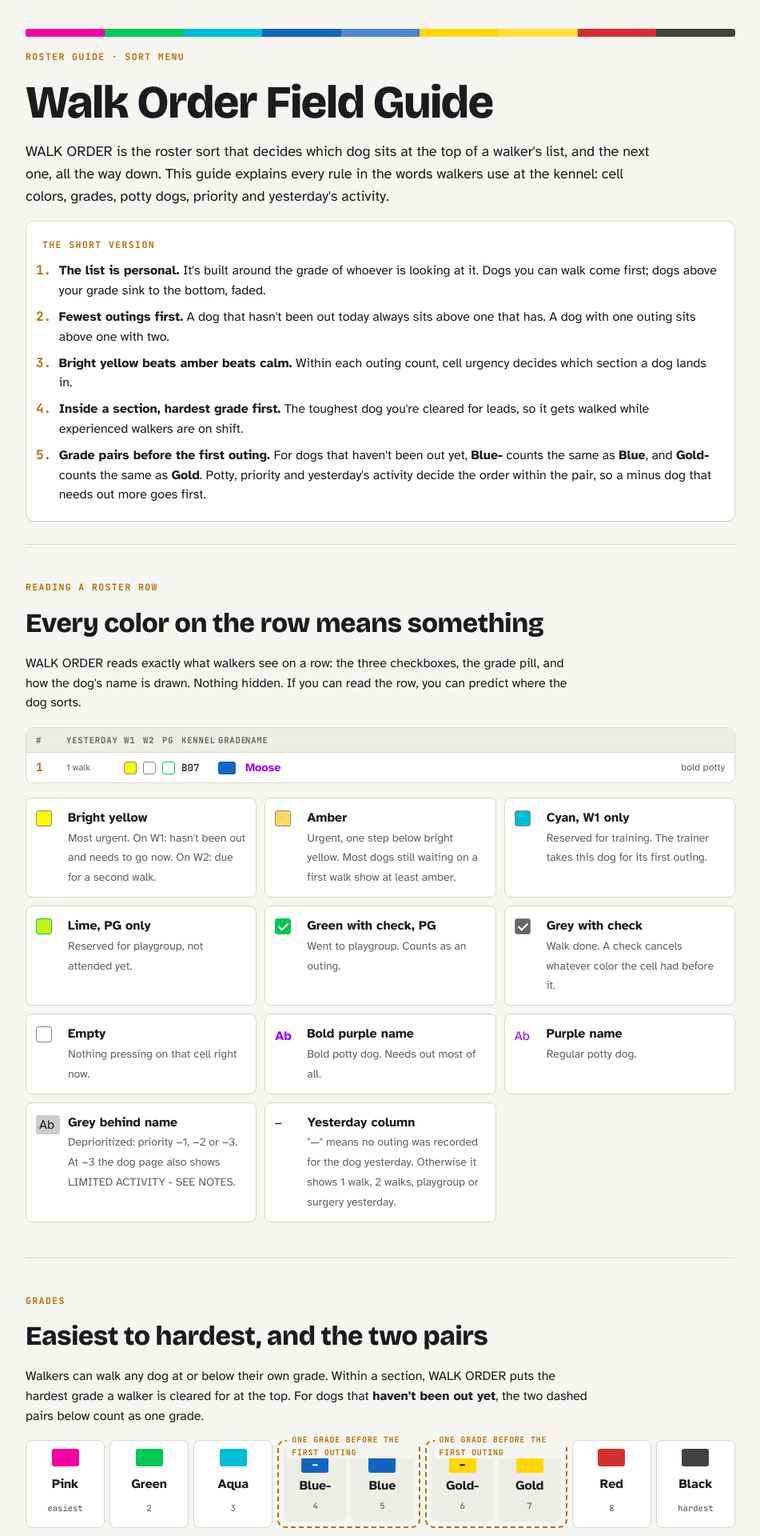
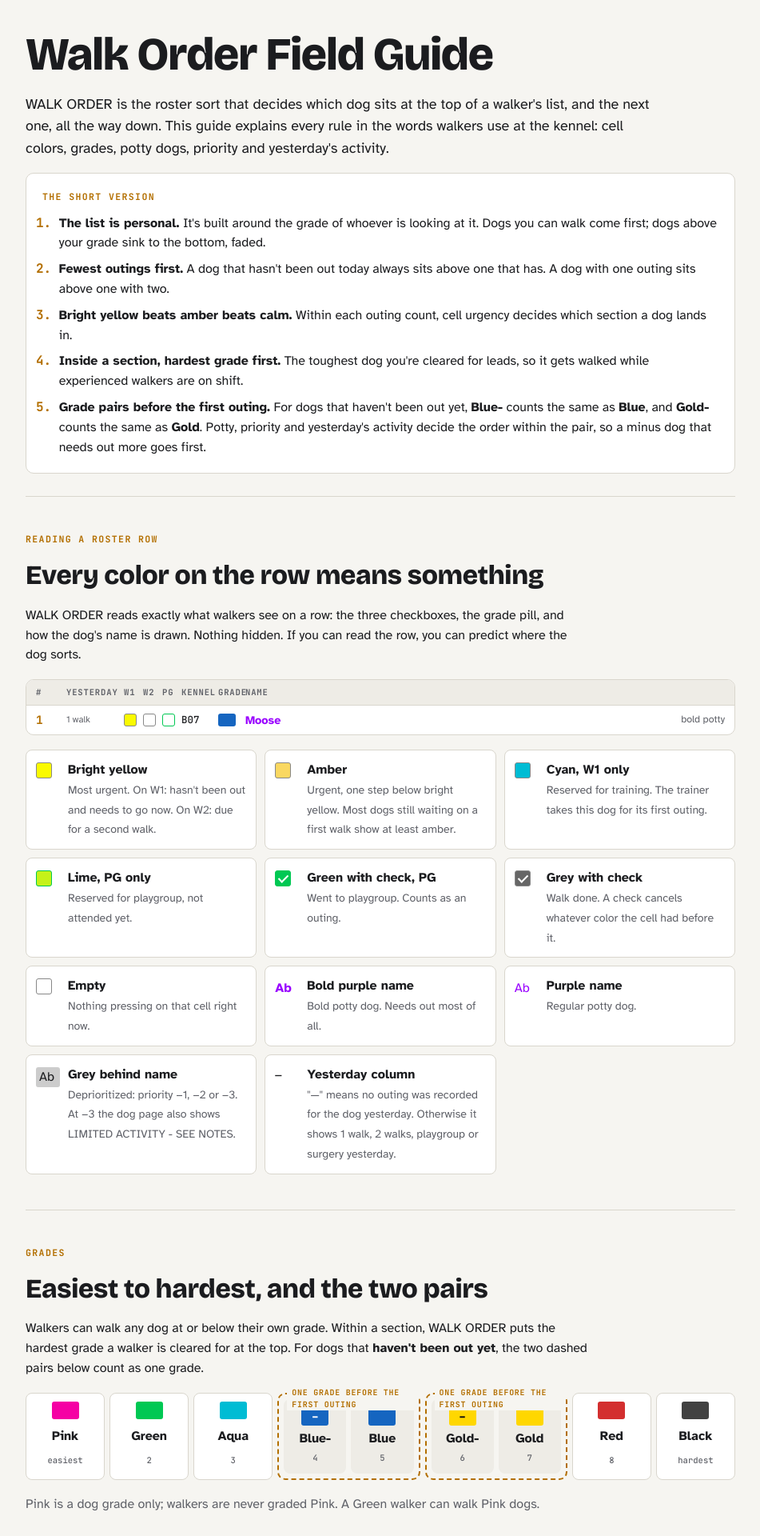
Before and after one commit to kirbsauce/dog-walker-assistant-docs, a Jekyll site: the page walk_order.html, which Jekyll copies as it is, in a window 1280 px wide. Shown: the top 1920 px of the page at 80% size, without its empty margins (164-1115 px from the left). Built offline with Jekyll 4.4.1, drawn with Linux system fonts in a browser that asks for light colours.

Commit message:
Remove eyebrow line and color stripe from Walk Order guide header
Co-Authored-By: Claude Opus 5.5 <noreply@anthropic.com>
Claude-Session: https://claude.ai/code/session_01PZiBvi2USgEXnb1ynrzMrj

```diff
--- a/walk_order.html
+++ b/walk_order.html
@@ -80,8 +80,6 @@ section.block { padding-block: 44px; border-top: 1px solid var(--line); display:
 
 /* ---------- header ---------- */
 header.top { padding-block: 36px 28px; display: grid; gap: 16px; }
-.stripe { display: flex; height: 10px; border-radius: 3px; overflow: hidden; }
-.stripe span { flex: 1; }
 .lede { font-size: 1.12rem; }
 .tagrow { display: flex; flex-wrap: wrap; gap: 8px; }
 .tag {
@@ -313,13 +311,6 @@ img { max-width: 100%; }
 <div class="wrap">
 
 <header class="top">
-  <div class="stripe" aria-hidden="true">
-    <span style="background:#f501a4"></span><span style="background:#00c853"></span><span style="background:#00bcd4"></span>
-    <span style="background:#1565c0"></span><span style="background:#1565c0;opacity:.75"></span>
-    <span style="background:#ffd700"></span><span style="background:#ffd700;opacity:.75"></span>
-    <span style="background:#d32f2f"></span><span style="background:#424242"></span>
-  </div>
-  <div class="eyebrow">Roster guide · Sort menu</div>
   <h1>Walk Order Field Guide</h1>
   <p class="lede">WALK ORDER is the roster sort that decides which dog sits at the top of a walker's list, and the next one, all the way down. This guide explains every rule in the words walkers use at the kennel: cell colors, grades, potty dogs, priority and yesterday's activity.</p>
 
```
